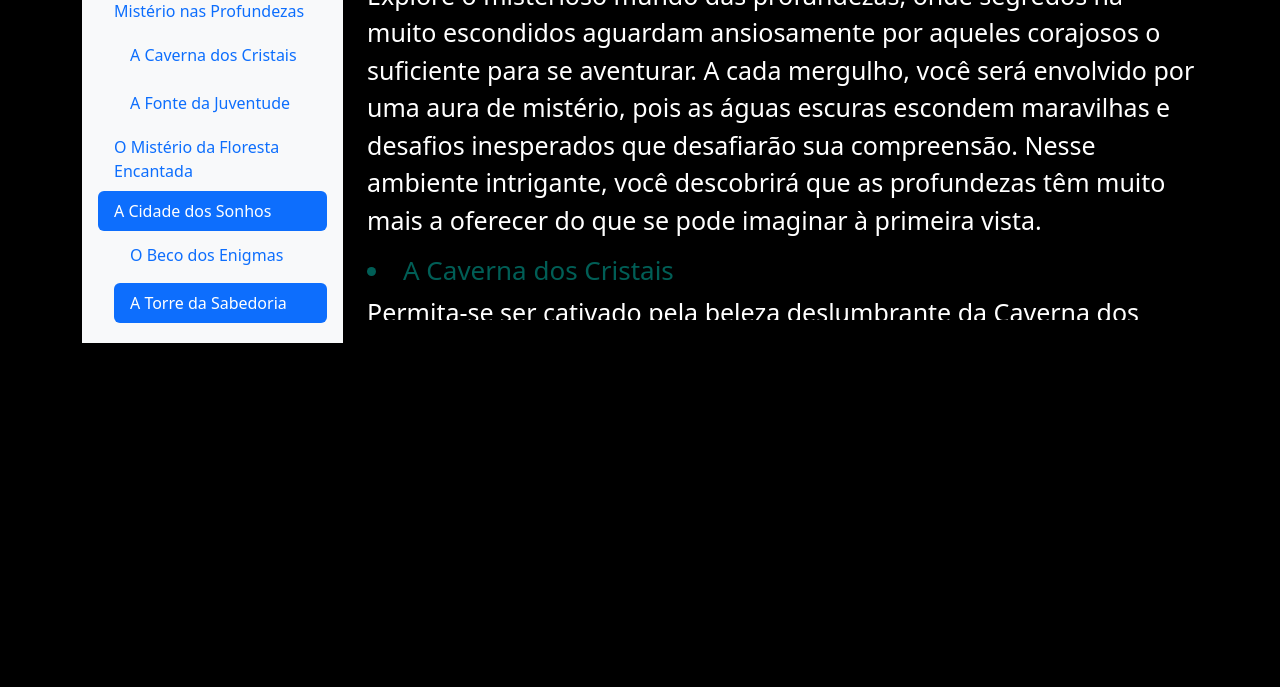
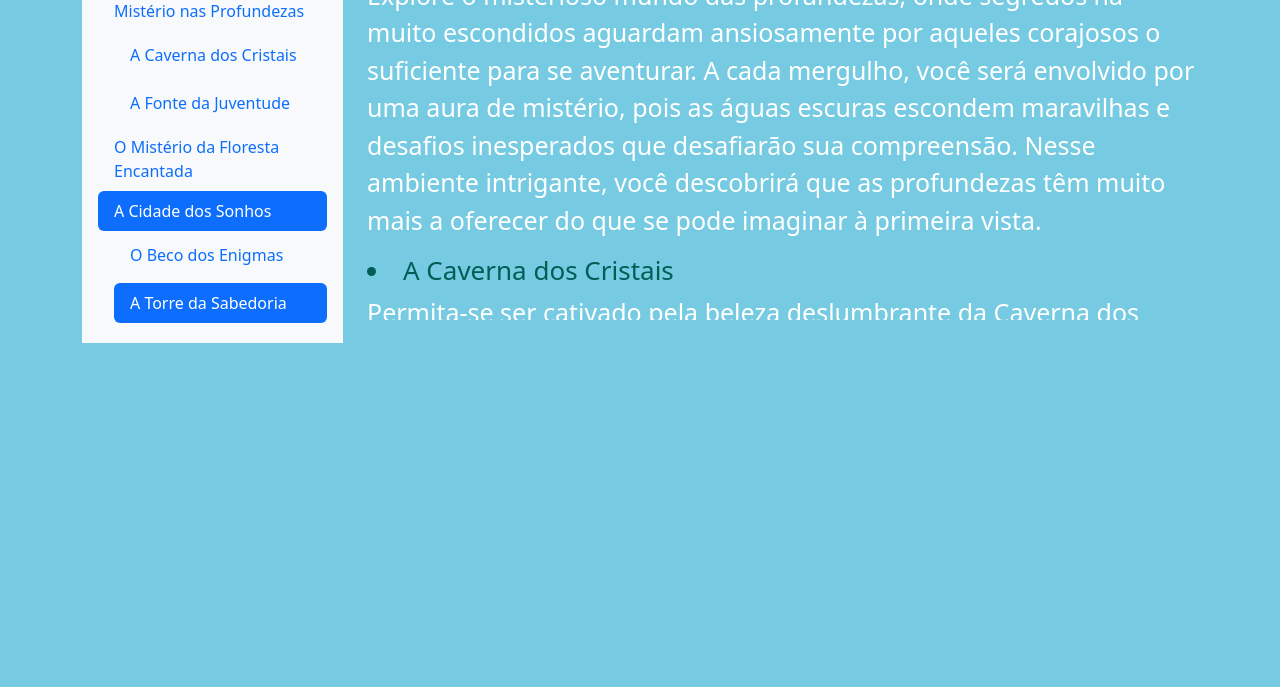
Before and after one commit to michellycruz/Bootstrap, a website: page 17_scrollspy/index.html in a window 1280 px wide. Shown: the part 113-800 px from the top of the page. Drawn offline with nearby package versions, Linux system fonts and the light colour scheme.

Commit message:
Update style.css

```diff
--- a/17_scrollspy/style.css
+++ b/17_scrollspy/style.css
@@ -2,7 +2,7 @@
 
 
 body{
-    background-color: black;
+    background-color: rgb(118, 203, 226);
     color: white;
 }
 
```
